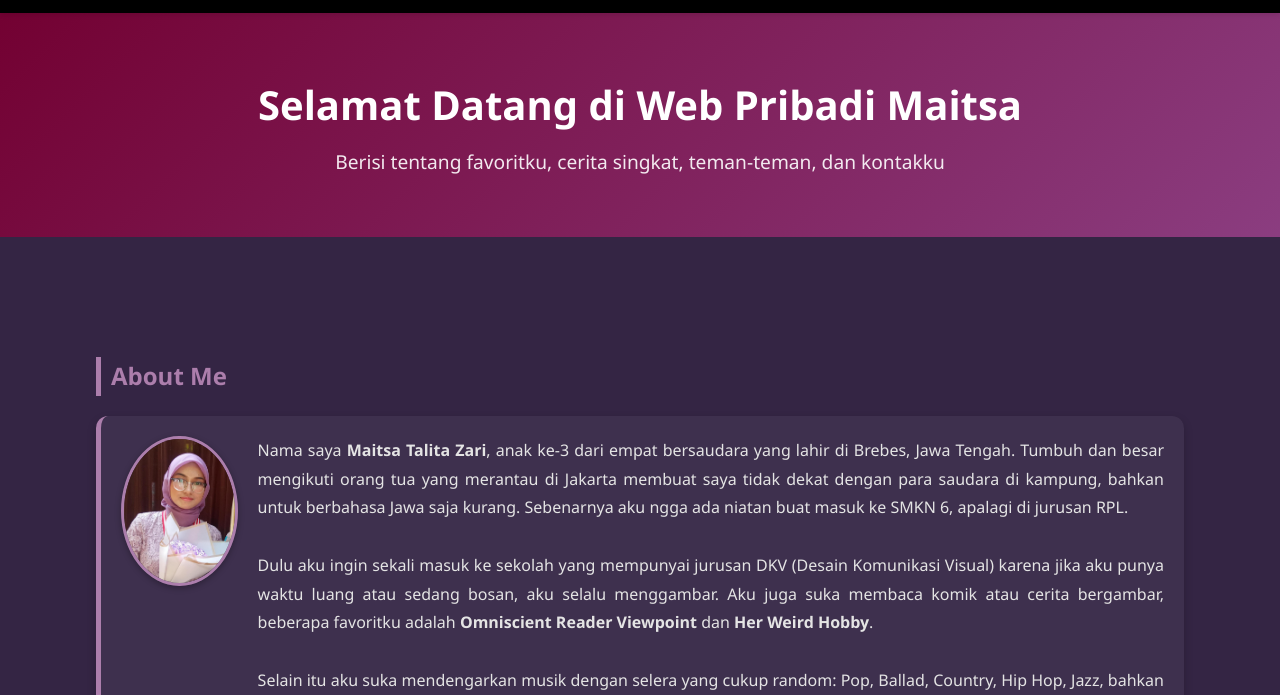
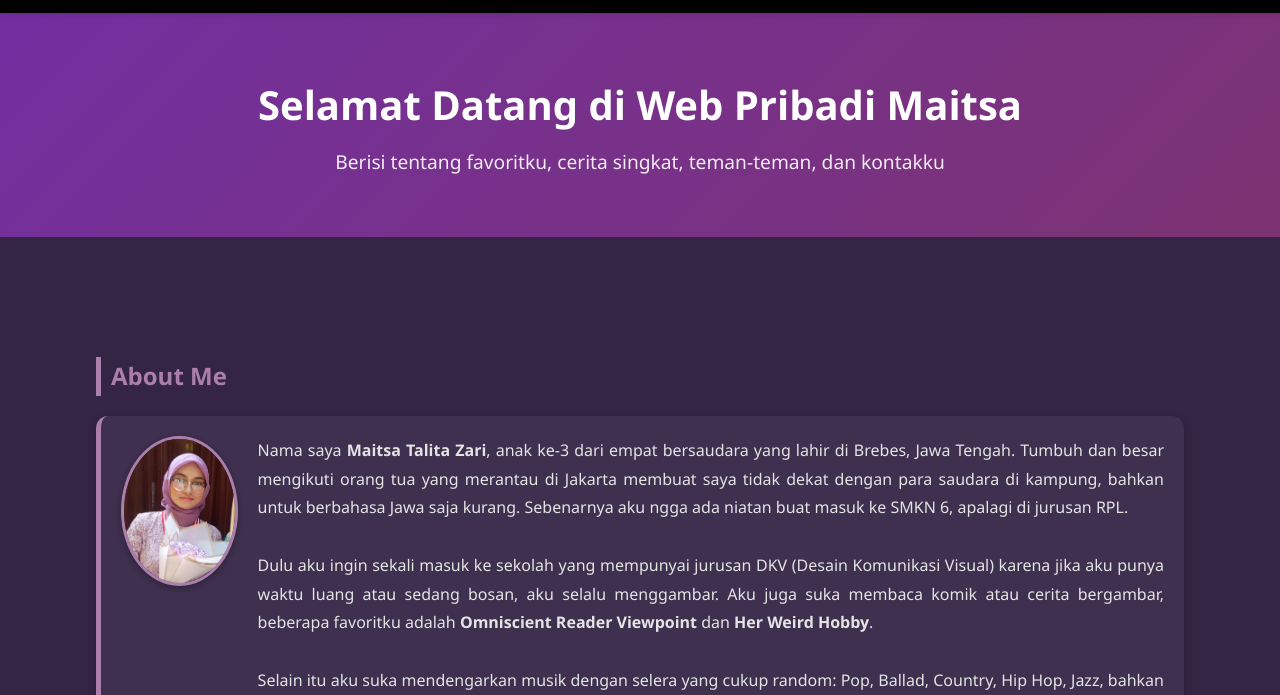
Before and after one commit to maitsazari09/maitsaa, a plain HTML site: page index.html in a window 1280 px wide. Shown: the part 87-782 px from the top of the page. Drawn offline with Linux system fonts and the light colour scheme.

Commit message:
Update style.css

```diff
--- a/style.css
+++ b/style.css
@@ -21,7 +21,7 @@ body {
 
 /* Header */
 header {
-  background: linear-gradient(135deg, #730132, #8b3d80);
+  background: linear-gradient(135deg, #732fa0, #7c3372);
   color: #ffffff;
   text-align: center;
   padding: 20px 20px;
```
